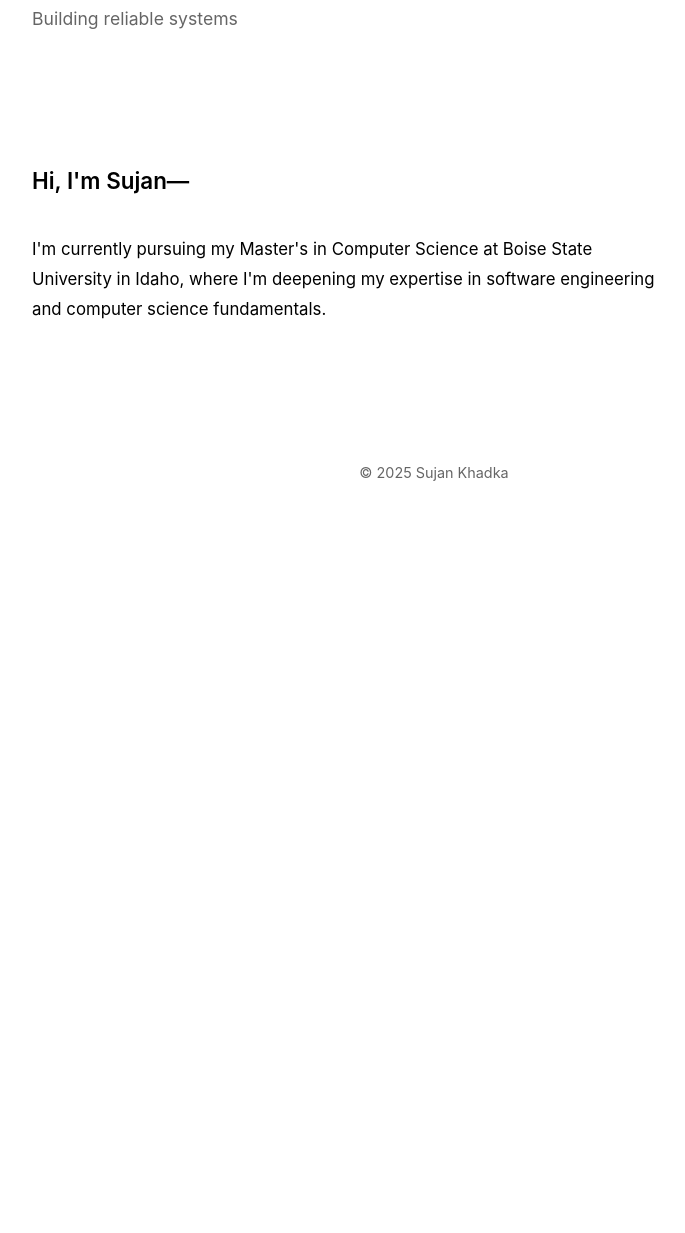
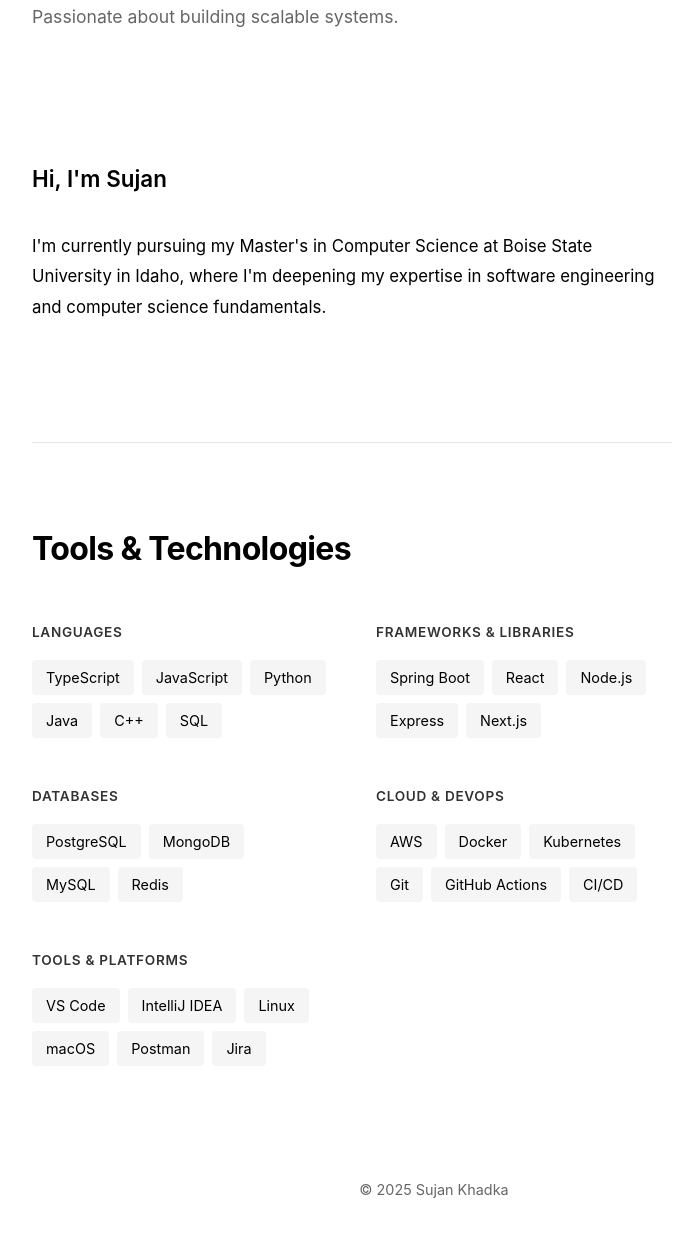
Before and after one commit to sujan10101/website, a website: page public/index.html in a window 1280 px wide. Shown: the part 314-1547 px from the top of the page, without its empty margins (206-891 px from the left). Before the commit the page ends 830 px from the top, so only its background shows below. Drawn offline with Linux system fonts and the light colour scheme.

Commit message:
added links for tools

```diff
--- a/public/js/main.js
+++ b/public/js/main.js
@@ -6,11 +6,8 @@
     app.innerHTML = `
     <div class="container">
       <nav class="nav">
-        <div class="nav-left">
-          <span class="logo">Sujan Khadka</span>
-        </div>
-        <div class="nav-right">
-          <a href="#tools">Tools/Configs</a>
+        <div class="nav-center">
+          <a href="#tools" class="nav-link">Tools & Technologies</a>
           <a href="/resume.pdf" target="_blank">Resume</a>
           <div class="dropdown">
             <a href="#" class="dropdown-toggle">Get in Touch</a>
@@ -26,14 +23,76 @@
       <main class="main">
         <div class="hero">
           <h1 class="hero-title">Software Engineer &<br>Graduate Student</h1>
-          <p class="hero-subtitle">Building reliable systems</p>
+          <p class="hero-subtitle">Passionate about building scalable systems.</p>
         </div>
 
         <div class="content">
           <div class="intro-section">
-            <p class="large-text">Hi, I'm Sujan—</p>
+            <p class="large-text">Hi, I'm Sujan</p>
             <p>I'm currently pursuing my Master's in Computer Science at Boise State University in Idaho, where I'm deepening my expertise in software engineering and computer science fundamentals.</p>
           </div>
+
+          <section id="tools" class="tools-section">
+            <h2 class="section-title">Tools & Technologies</h2>
+            <div class="tools-grid">
+              <div class="tool-category">
+                <h3 class="category-title">Languages</h3>
+                <div class="tool-tags">
+                  <span class="tool-tag">TypeScript</span>
+                  <span class="tool-tag">JavaScript</span>
+                  <span class="tool-tag">Python</span>
+                  <span class="tool-tag">Java</span>
+                  <span class="tool-tag">C++</span>
+                  <span class="tool-tag">SQL</span>
+                </div>
+              </div>
+
+              <div class="tool-category">
+                <h3 class="category-title">Frameworks & Libraries</h3>
+                <div class="tool-tags">
+                <span class="tool-tag">Spring Boot</span>
+                  <span class="tool-tag">React</span>
+                  <span class="tool-tag">Node.js</span>
+                  <span class="tool-tag">Express</span>
+                  <span class="tool-tag">Next.js</span>
+                </div>
+              </div>
+
+              <div class="tool-category">
+                <h3 class="category-title">Databases</h3>
+                <div class="tool-tags">
+                  <span class="tool-tag">PostgreSQL</span>
+                  <span class="tool-tag">MongoDB</span>
+                  <span class="tool-tag">MySQL</span>
+                  <span class="tool-tag">Redis</span>
+                </div>
+              </div>
+
+              <div class="tool-category">
+                <h3 class="category-title">Cloud & DevOps</h3>
+                <div class="tool-tags">
+                  <span class="tool-tag">AWS</span>
+                  <span class="tool-tag">Docker</span>
+                  <span class="tool-tag">Kubernetes</span>
+                  <span class="tool-tag">Git</span>
+                  <span class="tool-tag">GitHub Actions</span>
+                  <span class="tool-tag">CI/CD</span>
+                </div>
+              </div>
+
+              <div class="tool-category">
+                <h3 class="category-title">Tools & Platforms</h3>
+                <div class="tool-tags">
+                  <span class="tool-tag">VS Code</span>
+                  <span class="tool-tag">IntelliJ IDEA</span>
+                  <span class="tool-tag">Linux</span>
+                  <span class="tool-tag">macOS</span>
+                  <span class="tool-tag">Postman</span>
+                  <span class="tool-tag">Jira</span>
+                </div>
+              </div>
+            </div>
+          </section>
         </div>
       </main>
 
@@ -57,5 +116,16 @@
             }
         });
     }
+    // Smooth scroll for nav links
+    const navLink = document.querySelector('a[href="#tools"]');
+    if (navLink) {
+        navLink.addEventListener('click', (e) => {
+            e.preventDefault();
+            const toolsSection = document.getElementById('tools');
+            if (toolsSection) {
+                toolsSection.scrollIntoView({ behavior: 'smooth', block: 'start' });
+            }
+        });
+    }
 };
 render();
--- a/public/styles.css
+++ b/public/styles.css
@@ -26,30 +26,24 @@
 .nav {
   padding: 32px 48px;
   display: flex;
-  justify-content: space-between;
+  justify-content: center;
   align-items: center;
 }
 
-.nav-left .logo {
-  font-size: 1.1rem;
-  font-weight: 600;
-  letter-spacing: -0.02em;
-}
-
-.nav-right {
+.nav-center {
   display: flex;
   gap: 32px;
   align-items: center;
 }
 
-.nav-right > a {
+.nav-center > a {
   color: #000;
   text-decoration: none;
   font-size: 0.95rem;
   transition: opacity 0.2s;
 }
 
-.nav-right > a:hover {
+.nav-center > a:hover {
   opacity: 0.6;
 }
 
@@ -137,6 +131,62 @@
   margin-bottom: 32px !important;
 }
 
+.tools-section {
+  margin-top: 120px;
+  padding-top: 80px;
+  border-top: 1px solid rgba(0, 0, 0, 0.1);
+}
+
+.section-title {
+  font-size: 2rem;
+  font-weight: 700;
+  margin-bottom: 48px;
+  letter-spacing: -0.02em;
+}
+
+.tools-grid {
+  display: grid;
+  grid-template-columns: repeat(auto-fit, minmax(280px, 1fr));
+  gap: 48px;
+  margin-top: 32px;
+}
+
+.tool-category {
+  display: flex;
+  flex-direction: column;
+}
+
+.category-title {
+  font-size: 1.1rem;
+  font-weight: 600;
+  margin-bottom: 16px;
+  opacity: 0.8;
+  text-transform: uppercase;
+  letter-spacing: 0.05em;
+  font-size: 0.85rem;
+}
+
+.tool-tags {
+  display: flex;
+  flex-wrap: wrap;
+  gap: 8px;
+}
+
+.tool-tag {
+  display: inline-block;
+  padding: 6px 14px;
+  background: #f5f5f5;
+  border-radius: 4px;
+  font-size: 0.9rem;
+  color: #000;
+  transition: background 0.2s, transform 0.1s;
+}
+
+.tool-tag:hover {
+  background: #e8e8e8;
+  transform: translateY(-1px);
+}
+
 .footer {
   padding: 32px 48px;
   text-align: center;
@@ -150,14 +200,13 @@
 @media (max-width: 768px) {
   .nav {
     padding: 24px;
-    flex-direction: column;
-    gap: 20px;
-    align-items: flex-start;
+    justify-content: center;
   }
 
-  .nav-right {
+  .nav-center {
     gap: 20px;
     flex-wrap: wrap;
+    justify-content: center;
   }
 
   .main {
@@ -180,4 +229,19 @@
   .footer {
     padding: 24px;
   }
+
+  .tools-section {
+    margin-top: 80px;
+    padding-top: 48px;
+  }
+
+  .section-title {
+    font-size: 1.6rem;
+    margin-bottom: 32px;
+  }
+
+  .tools-grid {
+    grid-template-columns: 1fr;
+    gap: 32px;
+  }
 }
```
